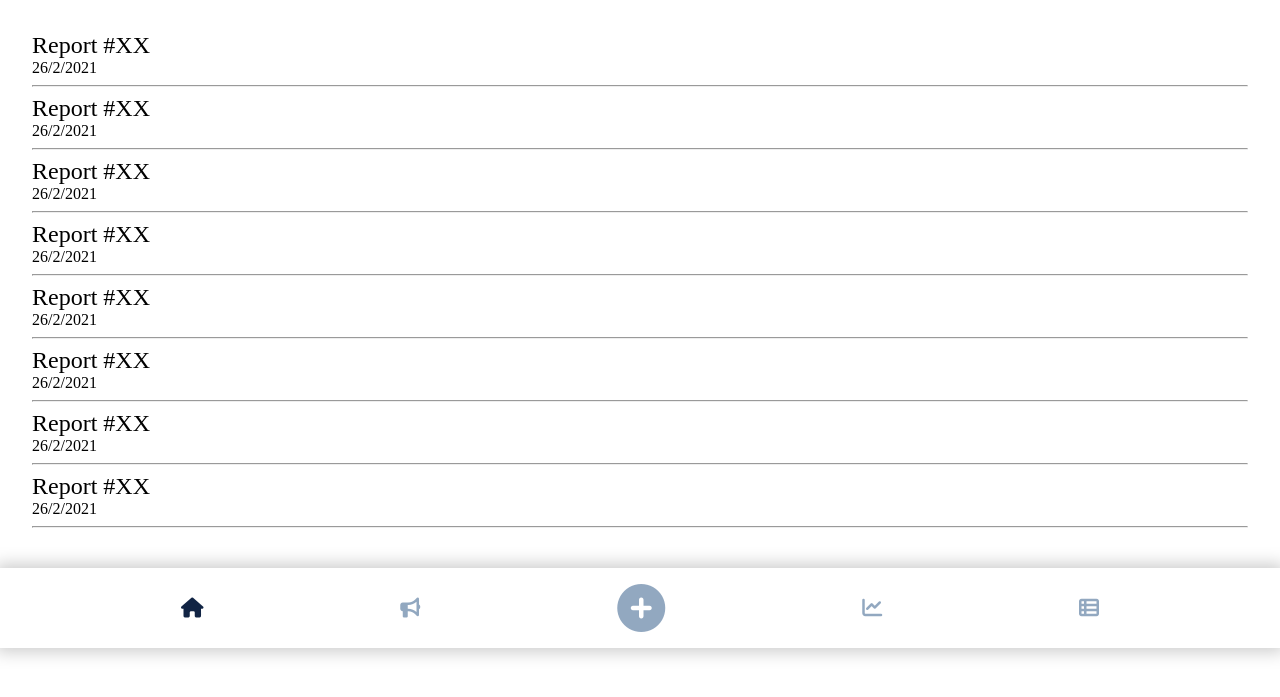
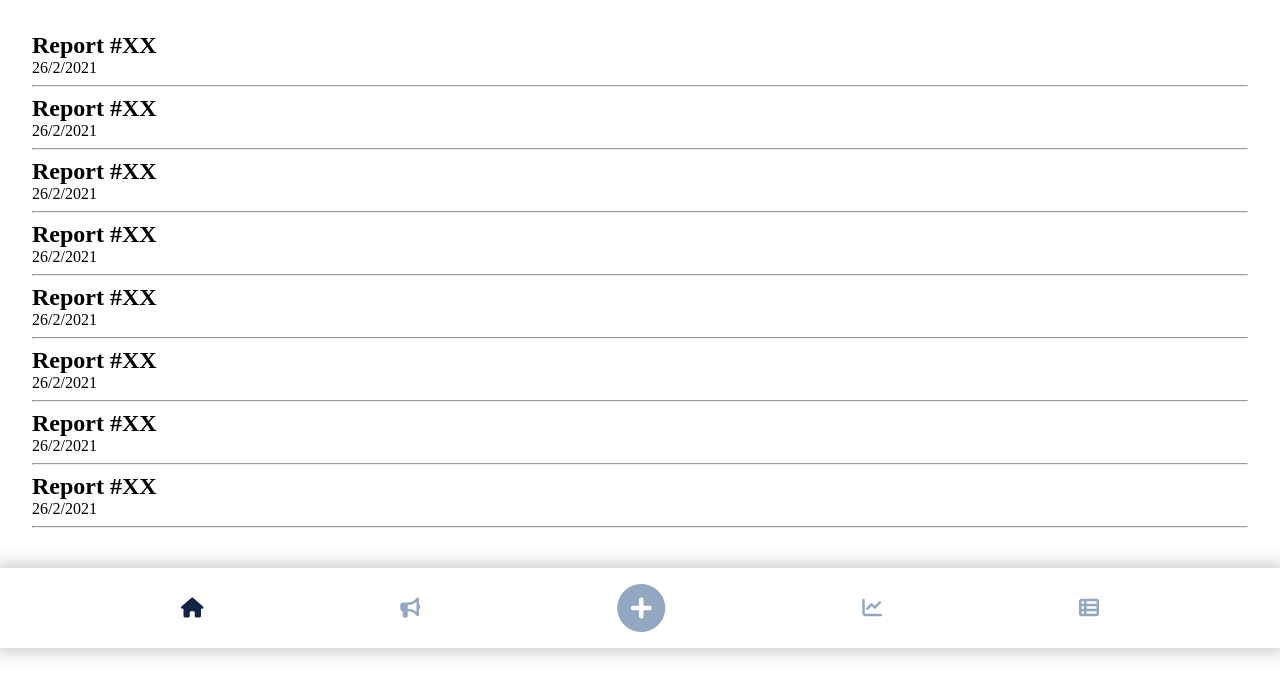
Before and after one commit to claudiachin/T5_50.003_SingHealth, a website: page pastreports.html in a window 1280 px wide. Shown: the part 97-794 px from the top of the page. Drawn offline with Linux system fonts and the light colour scheme.

Commit message:
Update pastreports.html
Added Boldface Style

```diff
--- a/pastreports.html
+++ b/pastreports.html
@@ -15,42 +15,42 @@
     </div>
     <div class="main-content">
             <div>
-                <h2 id="report001">Report #XX</h2>
-                <p>26/2/2021<br></p>
-              </div>
-            <hr>
-            <div>
-                <h2 id="report002">Report #XX</h2>
+                <h2 id="report001"><b>Report #XX</b></h2>
                 <p>26/2/2021<br></p>
             </div>
             <hr>
             <div>
-                <h2 id="report003">Report #XX</h2>
+                <h2 id="report002"><b>Report #XX</b></h2>
                 <p>26/2/2021<br></p>
             </div>
             <hr>
             <div>
-                <h2 id="report004">Report #XX</h2>
+                <h2 id="report003"><b>Report #XX</b></h2>
                 <p>26/2/2021<br></p>
             </div>
             <hr>
             <div>
-                <h2 id="report005">Report #XX</h2>
+                <h2 id="report004"><b>Report #XX</b></h2>
                 <p>26/2/2021<br></p>
             </div>
             <hr>
             <div>
-                <h2 id="report006">Report #XX</h2>
+                <h2 id="report005"><b>Report #XX</b></h2>
                 <p>26/2/2021<br></p>
             </div>
             <hr>
             <div>
-                <h2 id="report007">Report #XX</h2>
+                <h2 id="report006"><b>Report #XX</b></h2>
                 <p>26/2/2021<br></p>
             </div>
             <hr>
             <div>
-                <h2 id="report008">Report #XX</h2>
+                <h2 id="report007"><b>Report #XX</b></h2>
+                <p>26/2/2021<br></p>
+            </div>
+            <hr>
+            <div>
+                <h2 id="report008"><b>Report #XX</b></h2>
                 <p>26/2/2021<br></p>
             </div>
             <hr>
```
